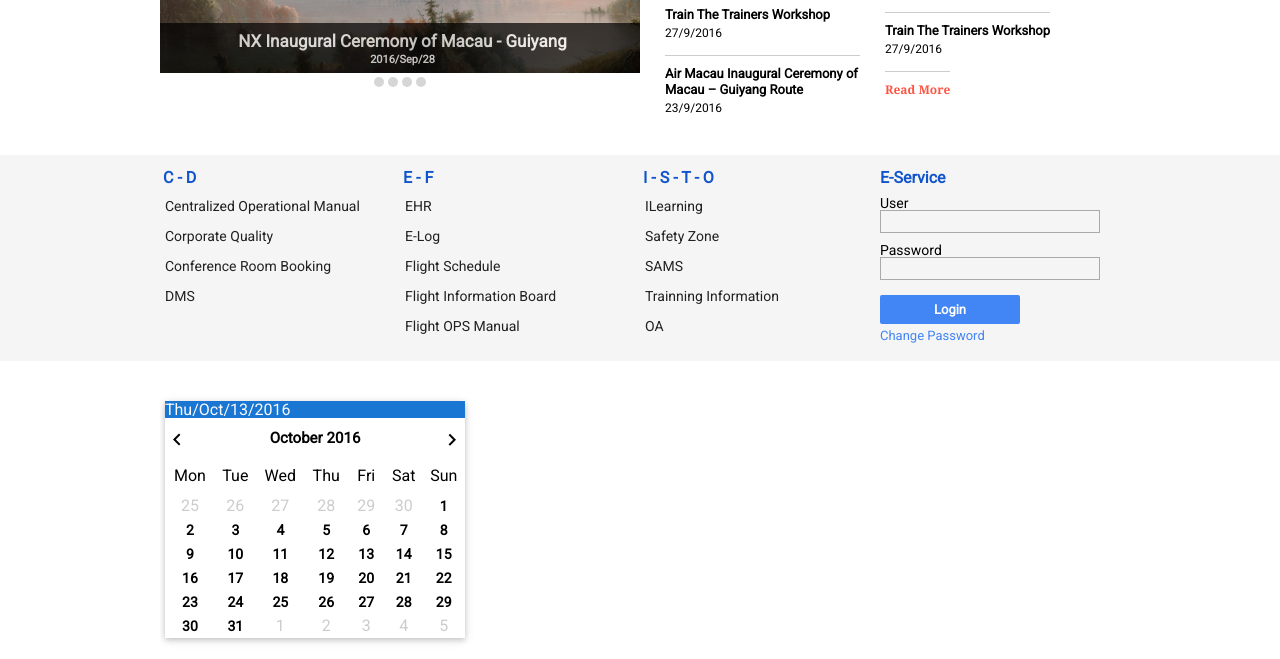
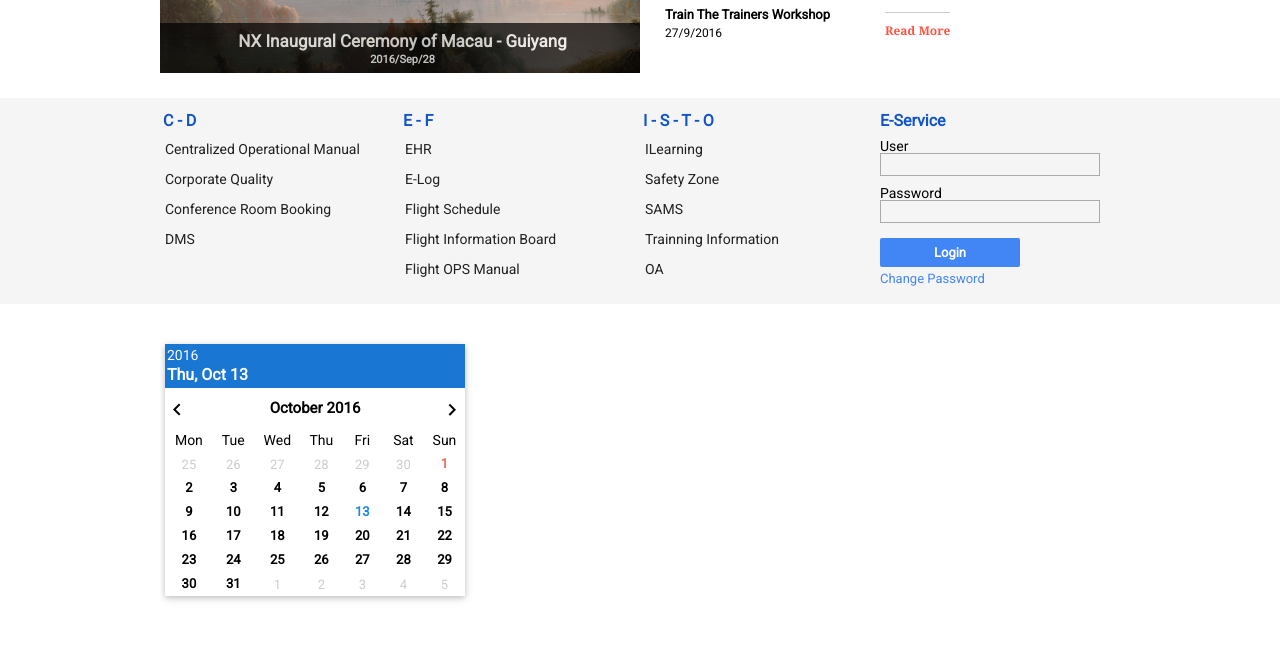
Before and after one commit to yanbnuep/cms, a plain HTML site: page index.html in a window 1280 px wide. Shown: the part 291-950 px from the top of the page. After the commit the page ends 908 px from the top, so only its background shows below. Drawn offline with Linux system fonts and the light colour scheme.

Commit message:
datepicker

```diff
--- a/index.html
+++ b/index.html
@@ -18,7 +18,6 @@
             </div>
             <ul class="nav-list">
                 <li class="nav-list-items" style="margin-left: 15px;"><a href="">Main</a></li>
-                <li class="nav-list-items"><a href="">Phone</a></li>
                 <li class="nav-list-items"><a href="">Phone</a></li>
                 <li class="nav-list-items has-dropdown"><a href="">Services</a>
                     <ul class="nav-dropdown-list z-depth-3" style="top: 55px;">
@@ -63,7 +62,7 @@
     </style>
     <div id="news-gallery" style="background-color: #fff;top: 0;position: relative;padding-top: 40px;">
         <div class="static-wrapper">
-            <div class="news-slider" style="width: 480px;height: auto;float: left">
+            <div class="news-slider" style="width: 480px;height: 270px;float: left">
                 <a href="" class="slide-img hide-img"><img src="./resoure/img/mirror.png" alt="">
                     <div class="title"><span class="main-title">Woman In Mirorr</span>
                         <p class="bottom-note">2016/Sep/28</p>
@@ -104,12 +103,6 @@
                     right: 5px;
                 }
                 </style>
-                <div class="slide-button-group" style="text-align: center;margin-top: 270px;">
-                    <span class="slide-dot"></span>
-                    <span class="slide-dot"></span>
-                    <span class="slide-dot"></span>
-                    <span class="slide-dot"></span>
-                </div>
             </div>
             <div class="news-group" style="width: 480px;float: left;overflow: hidden;">
                 <ul class="list-vertical" id="news-ul-list-1">
@@ -126,10 +119,6 @@
                     <li class="list">
                         <div class="border"></div>
                         <a href="" class="title">Train The Trainers Workshop</a><span class="date">27/9/2016</span></li>
-                    <li class="list">
-                        <div class="border"></div>
-                        <a href="" class="title">Air Macau Inaugural Ceremony of Macau – Guiyang Route</a><span class="date">23/9/2016
-</span></li>
                     <style>
                     #news-ul-list-1.list-vertical {
                         width: 220px;
@@ -150,9 +139,6 @@
                         <a href="" class="title">
                         Let's Welcome Our First Batch of Air Macau Local Cadet
                         Pilots<span class="date">27/9/2016</span></a></li>
-                    <li class="list">
-                        <div class="border"></div>
-                        <a href="" class="title">Train The Trainers Workshop</a><span class="date">27/9/2016</span></li>
                     <li class="list">
                         <div class="border"></div>
                         <a href="" class="title" id="readMore">Read More</a></li>
@@ -253,30 +239,44 @@
         <div class="static-wrapper" style="padding: 40px 5px 20px 5px;">
             <div class="col-4 z-depth-1">
                 <div class="dateShow" id="dateShow">
+                    <div class="year"></div>
                     <div class="date"></div>
+                    <span id="hldTitle"></span>
                 </div>
                 <div class="datepicker" id="cmpHld">
                     <script>
                     $(function() {
-                        var monthNames = ["January", "February", "March", "April", "May", "June",
-                            "July", "August", "September", "October", "November", "December"
-                        ];
-                        $.getJSON("resoure/javascript/holiday/holiday2016.json", function(data) {
-                            var hld = data.holiday2016.MFM;
-                            $.each(hld,function(key,value){
-                                console.log(value.date);
+                        var hld = {};
+                        $.when($.getJSON("resoure/javascript/holiday/holiday2016.json", function(data) {
+                            var json = data.holiday2016.MFM;
+                            $.each(json, function(key, val) {
+                                hld[(new Date(val.date))] = val.title;
                             });
+                        })).then(function() {
+                            $("#cmpHld").datepicker({
+                                inline: true,
+                                showOtherMonths: true,
+                                dayNamesMin: ['Mon', 'Tue', 'Wed', 'Thu', 'Fri', 'Sat', 'Sun'],
+                                dateFormat: "dd-mm-yy",
+                                todayHighlight: true,
+                                onSelect: function(dateText, inst) {
+                                    var sltDate = $("#cmpHld").datepicker("getDate").toString().split(' ');
+                                    $("#dateShow .year").html(sltDate[3]);
+                                    $("#dateShow .date").html(sltDate[0] + ", " + sltDate[1] + " " + sltDate[2]);
+                                },
+                                beforeShowDay: function(date) {
+                                    var h = hld[date];
+                                    if (h) {
+                                        return [true, "holiday", h];
+                                    } else {
+                                        return [true, " ", ''];
+                                    }
+                                },
+                            });
+                            var td = (new Date()).toString().split(' ');
+                            $("#dateShow .year").html(td[3]);
+                            $("#dateShow .date").html(td[0] + ", " + td[1] + " " + td[2]);
                         });
-                        var crdy = new Date();
-                        var tday = crdy.getDate() + "/" + (crdy.getMonth() + 1) + "/" + crdy.getFullYear();
-                        $("#cmpHld").datepicker({
-                            inline: true,
-                            showOtherMonths: true,
-                            dayNamesMin: ['Mon', 'Tue', 'Wed', 'Thu', 'Fri', 'Sat', 'Sun'],
-                            dateFormat: "dd-mm-yy"
-                        }).datepicker('setDate', crdy);
-                        var sltDate = $("#cmpHld").datepicker("getDate").toString().split(' ');
-                        $("#dateShow").append(sltDate[0] + "/" + sltDate[1] + "/" + sltDate[2] + "/" + sltDate[3]);
                     });
                     </script>
                 </div>
--- a/resoure/javascript/holiday/holiday2016.json
+++ b/resoure/javascript/holiday/holiday2016.json
@@ -2,55 +2,55 @@
     "holiday2016": {
         "MFM": [{
                 "title": "New Year Day",
-                "date": "1/1/2016",
+                "date": "01/01/2016",
                 "PH": false
             }, {
                 "title": "1st of Lunar New Year",
-                "date": "8/2/2016",
+                "date": "02/08/2016",
                 "PH": false
             }, {
                 "title": "2nd of Lunar New Year",
-                "date": "9/2/2016",
+                "date": "02/09/2016",
                 "PH": false
             }, {
                 "title": "3nd of Lunar New Year",
-                "date": "10/2/2016",
+                "date": "02/10/2016",
                 "PH": false
             }, {
                 "title": "Good Friday (Easter)",
-                "date": "25/3/2016",
+                "date": "03/25/2016",
                 "PH": false
             }, {
                 "title": "Ching Ming Festival",
-                "date": "4/4/2016",
+                "date": "04/04/2016",
                 "PH": false
             }, {
                 "title": "Labor Day",
-                "date": "1/5/2016",
+                "date": "05/01/2016",
                 "PH": false
             }, {
                 "title": "Day off-in-lieu for PH of the Labor Day falling on a Sunday",
-                "date": "2/5/2016",
+                "date": "05/02/2016",
                 "PH": true
             }, {
                 "title": "The Buddha's Birthday",
-                "date": "14/5/2016",
+                "date": "05/14/2016",
                 "PH": false
             }, {
                 "title": "Day off-in-lieu for PH of the Buddha's Birthday falling on a Saturday",
-                "date": "16/5/2016",
+                "date": "05/16/2016",
                 "PH": true
             }, {
                 "title": "Dragon Boat Festival",
-                "date": "9/6/2016",
+                "date": "06/09/2016",
                 "PH": false
             }, {
                 "title": "The day following Mid-Autumn Festival",
-                "date": "16/9/2016",
+                "date": "09/16/2016",
                 "PH": false
             }, {
                 "title": "PRC National Day",
-                "date": "1/10/2016",
+                "date": "10/01/2016",
                 "PH": false
             }
 
--- a/sass/components/_datepicker.scss
+++ b/sass/components/_datepicker.scss
@@ -1,6 +1,7 @@
 .datepicker {
     position: relative;
     display: block;
+    overflow: hidden;
     & .ui-datepicker {
         & .ui-datepicker-header {
             height: 40px;
@@ -40,7 +41,8 @@
             border-collapse: collapse;
             text-align: center;
             & thead tr th {
-                padding: 10px 0;
+                padding: 5px 0;
+                font-size: 14px;
                 text-align: center;
             }
             & td {
@@ -50,21 +52,39 @@
                 }
                 span.ui-state-default {
                     color: #ccc;
+                    font-size: 13px;
+                    font-weight: 400;
                 }
                 a.ui-state-default {
                     display: inline-block;
                     height: 24px;
                     width: 24px;
-                    left: 15px;
+                    left: 12px;
                     border-radius: 12px;
                     color: #000;
-                    font-size: 14px;
+                    font-size: 13px;
                     font-weight: 600;
                     line-height: 24px;
                     background: none;
                     transition: all 450ms cubic-bezier(0.23, 1, 0.32, 1) 0ms;
+                    &:hover,
+                    &.ui-state-highlight:hover {
+                        background-color: #1E88E5;
+                        color: #fafafa;
+                    }
+                    &.select {
+                        color: #fafafa;
+                        background-color: #A9E2FF;
+                    }
+                    &.ui-state-highlight {
+                        color: #1E88E5;
+                    }
+                }
+            }
+            & td.holiday {
+                & a.ui-state-default {
+                    color: #EF6755;
                     &:hover {
-                        background-color: #1E88E5;
                         color: #fafafa;
                     }
                 }
@@ -76,8 +96,18 @@
 .dateShow {
     position: relative;
     display: block;
+    background-color: #1976D2;
     color: #fafafa;
-    background-color: #1976D2;
+    font-weight: 500;
     /*border protect div from collapse*/
     border-top: 1px solid transparent;
+    & .year {
+        padding: 3px 2px;
+        font-size: 14px;
+    }
+    & .date {
+        padding: 2px 0 5px 2px;
+        font-size: 16px;
+        font-weight: 700;
+    }
 }
--- a/sass/components/_gallery.scss
+++ b/sass/components/_gallery.scss
@@ -2,9 +2,11 @@
 @import "compass/css3/transition";
 @import "compass/css3/opacity";
 @import "compass/css3/transition";
+@import "compass/utilities/general/clearfix";
 .news-slider {
     position: relative;
     @include inline-block;
+    @include pie-clearfix();
     .slide-img {
         position: absolute;
         height: 270px;
--- a/sass/components/_list.scss
+++ b/sass/components/_list.scss
@@ -21,7 +21,7 @@
 		text-decoration: none;
 		font-size: 13px;
 		color: #000;
-		font-weight: bold;
+		font-weight: 600;
 		&:hover {color: #999;}
 	}
 	.border {
```
Also changed, not shown: stylesheets/cms.css.
